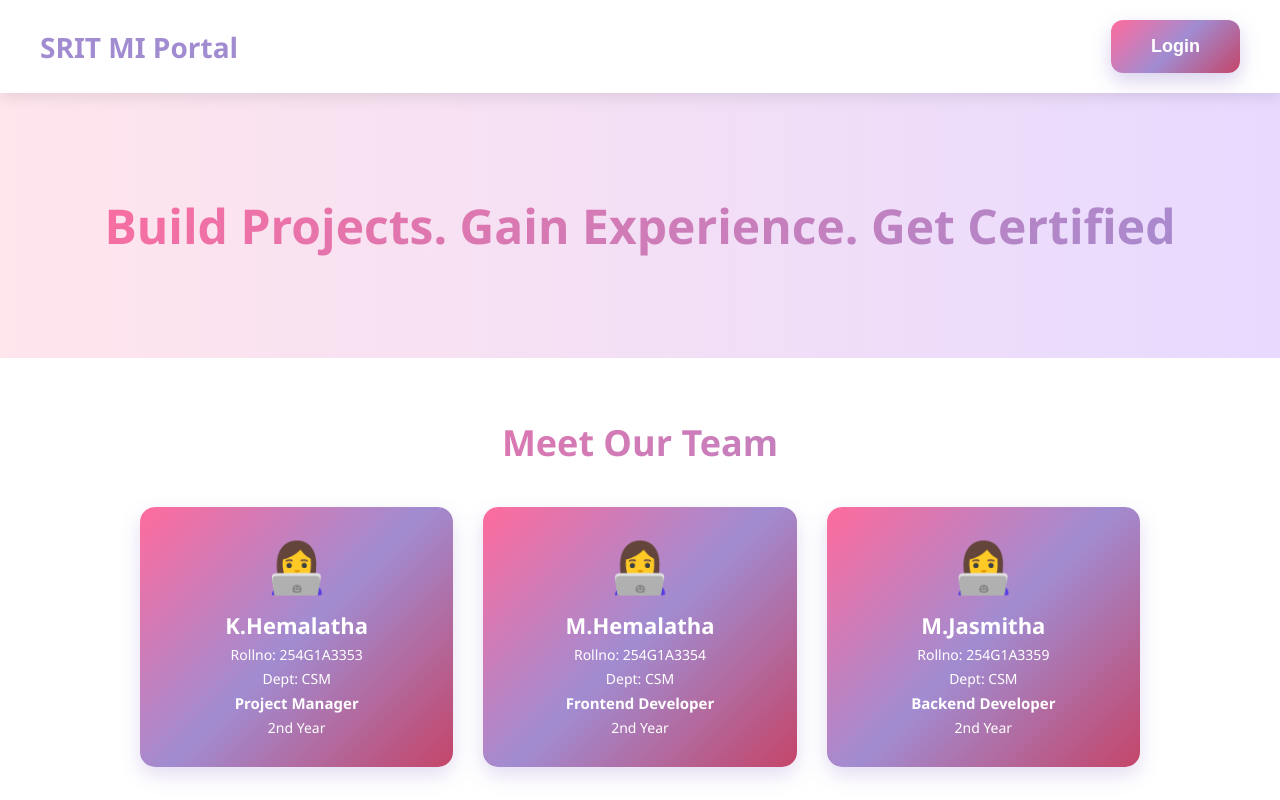
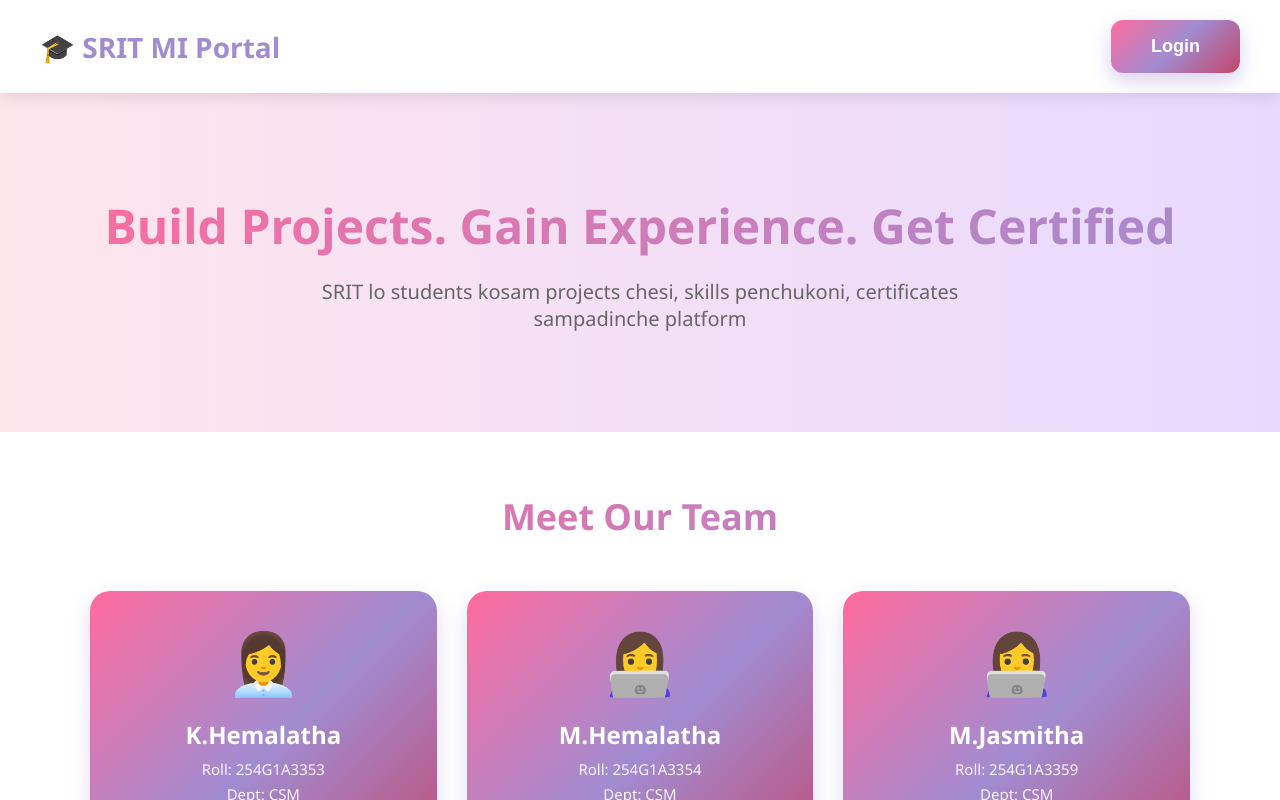
Before and after one commit to kavadihemalatha0317/srit-mi-portal, a Next.js app: page / in a window 1280 px wide. Shown: the top 800 px of the page. Built offline with nearby package versions, Linux system fonts and the light colour scheme.

Commit message:
Update index.js

```diff
--- a/pages/index.js
+++ b/pages/index.js
@@ -1,8 +1,23 @@
-import React from "react";
-import { useRouter } from "next/router"; // router add chesa
+import React, { useState, useEffect } from "react";
+import { useRouter } from "next/router";
 
 export default function App() {
-  const router = useRouter(); // idhi add chesa
+  const router = useRouter();
+  const [team, setTeam] = useState([]);
+
+  useEffect(()=>{
+    // TEAM DB - 3 MEMBERS
+    const teamDB = [
+      {id:1, name:"K.Hemalatha", roll:"254G1A3353", dept:"CSM", role:"Project Manager", year:"2ND Year", email:"254g1a3353@srit.ac.in", img:"👩‍💼"},
+      {id:2, name:"M.Hemalatha", roll:"254G1A3354", dept:"CSM", role:"Frontend Developer", year:"2ND Year", email:"254g1a3354@srit.ac.in", img:"👩‍💻"},
+      {id:3, name:"M.Jasmitha", roll:"254G1A3359", dept:"CSM", role:"Backend Developer", year:"2ND Year", email:"254g1a3359@srit.ac.in", img:"👩‍💻"}
+    ];
+    // First time ayithe save cheyi
+    if(!localStorage.getItem("team_db")) {
+      localStorage.setItem("team_db", JSON.stringify(teamDB));
+    }
+    setTeam(JSON.parse(localStorage.getItem("team_db")));
+  },[])
 
   const buttonStyle = {
     padding:"16px 40px",
@@ -10,12 +25,6 @@ export default function App() {
     color:"white", border:"none", borderRadius:"12px", fontSize:"18px", fontWeight:"bold",
     cursor:"pointer", boxShadow:"0 8px 20px rgba(161, 140, 209, 0.4)"
   }
-
-  const team = [
-    {name:"K.Hemalatha", roll:"Rollno: 254G1A3353", dept:"Dept: CSM", role:"Project Manager", year:"2nd Year"},
-    {name:"M.Hemalatha", roll:"Rollno: 254G1A3354", dept:"Dept: CSM", role:"Frontend Developer", year:"2nd Year"},
-    {name:"M.Jasmitha", roll:"Rollno: 254G1A3359", dept:"Dept: CSM", role:"Backend Developer", year:"2nd Year"} // spelling fix
-  ]
 
   return (
     <div>
@@ -30,39 +39,73 @@ export default function App() {
         }
         .team-card {
           background:linear-gradient(135deg, #FF6B9D, #A18CD1, #C44569);
-          padding:25px; border-radius:15px; text-align:center; color:white;
-          box-shadow:0 8px 20px rgba(161,140,209,0.3)
+          padding:30px; border-radius:20px; text-align:center; color:white;
+          box-shadow:0 8px 20px rgba(161,140,209,0.3);
+          transition: all 0.3s;
         }
+        .header {
+          display:flex;
+          justify-content:space-between;
+          align-items:center;
+          padding:20px 40px;
+          background:white;
+          box-shadow:0 4px 15px rgba(0,0,0,0.1);
+          position: sticky;
+          top: 0;
+          z-index: 100;
+        }
+
+        /* MOBILE RESPONSIVE */
+        @media (max-width: 768px) {
+          .header { padding: 15px 20px; flex-direction: column; gap: 15px; }
+          .hero h1 { font-size: 32px !important; }
+          .hero { padding: 60px 20px !important; }
+        }
+
         * { margin: 0; padding: 0; box-sizing: border-box; }
       `}</style>
 
       <div style={{fontFamily:"'Segoe UI', Arial", background:"linear-gradient(to right,#FFE5EC,#E8DAFF)", minHeight:"100vh"}}>
-        <header style={{display:"flex",justifyContent:"space-between",alignItems:"center",padding:"20px 40px",background:"white",boxShadow:"0 4px 15px rgba(0,0,0,0.1)"}}>
-          <h2 style={{color:"#A18CD1", fontSize:"28px", fontWeight:"900"}}>SRIT MI Portal</h2>
-          <button onClick={() => router.push("/login")} style={buttonStyle} className="jump-hover">Login</button> {/* router.push marchanu */}
+
+        {/* HEADER */}
+        <header className="header">
+          <h2 style={{color:"#A18CD1", fontSize:"28px", fontWeight:"900"}}>🎓 SRIT MI Portal</h2>
+          <button onClick={() => router.push("/login")} style={buttonStyle} className="jump-hover">Login</button>
         </header>
 
-        <div style={{textAlign:"center",padding:"100px 20px"}}>
-          <h1 style={{fontSize:"48px", background:"linear-gradient(135deg, #FF6B9D, #A18CD1)", WebkitBackgroundClip:"text", WebkitTextFillColor:"transparent", fontWeight:"900"}}>
+        {/* HERO SECTION */}
+        <div className="hero" style={{textAlign:"center",padding:"100px 20px"}}>
+          <h1 style={{fontSize:"48px", background:"linear-gradient(135deg, #FF6B9D, #A18CD1)", WebkitBackgroundClip:"text", WebkitTextFillColor:"transparent", fontWeight:"900", marginBottom:"20px"}}>
             Build Projects. Gain Experience. Get Certified
           </h1>
+          <p style={{fontSize:"20px", color:"#666", maxWidth:"700px", margin:"0 auto"}}>
+            SRIT lo students kosam projects chesi, skills penchukoni, certificates sampadinche platform
+          </p>
         </div>
 
+        {/* TEAM SECTION */}
         <div style={{padding:"60px 40px", background:"white"}}>
-          <h2 style={{textAlign:"center", background:"linear-gradient(135deg, #FF6B9D, #A18CD1)", WebkitBackgroundClip:"text", WebkitTextFillColor:"transparent", fontSize:"36px", marginBottom:"40px"}}>Meet Our Team</h2>
-          <div style={{display:"grid", gridTemplateColumns:"repeat(auto-fit, minmax(250px, 1fr))", gap:"30px", maxWidth:"1000px", margin:"0 auto"}}>
-            {team.map((member, i) => (
-              <div key={i} className="team-card jump-hover"> {/* HOVER LO MATRAM JUMP */}
-                <div style={{fontSize:"50px"}}>👩‍💻</div>
-                <h3 style={{margin:"10px 0 5px 0", fontSize:"22px"}}>{member.name}</h3>
-                <p style={{margin:"5px 0", fontSize:"14px"}}>{member.roll}</p>
-                <p style={{margin:"5px 0", fontSize:"14px"}}>{member.dept}</p>
-                <p style={{margin:"5px 0", fontSize:"15px", fontWeight:"600"}}>{member.role}</p>
-                <p style={{margin:"5px 0", fontSize:"14px"}}>{member.year}</p>
+          <h2 style={{textAlign:"center", background:"linear-gradient(135deg, #FF6B9D, #A18CD1)", WebkitBackgroundClip:"text", WebkitTextFillColor:"transparent", fontSize:"36px", marginBottom:"50px"}}>
+            Meet Our Team
+          </h2>
+          <div style={{display:"grid", gridTemplateColumns:"repeat(auto-fit, minmax(280px, 1fr))", gap:"30px", maxWidth:"1100px", margin:"0 auto"}}>
+            {team.map((member) => (
+              <div key={member.id} className="team-card jump-hover">
+                <div style={{fontSize:"60px", marginBottom:"15px"}}>{member.img}</div>
+                <h3 style={{margin:"10px 0 8px 0", fontSize:"24px"}}>{member.name}</h3>
+                <p style={{margin:"5px 0", fontSize:"15px", opacity:0.9}}>Roll: {member.roll}</p>
+                <p style={{margin:"5px 0", fontSize:"15px", opacity:0.9}}>Dept: {member.dept}</p>
+                <p style={{margin:"8px 0", fontSize:"16px", fontWeight:"700", background:"rgba(255,255,255,0.2)", padding:"8px", borderRadius:"8px"}}>{member.role}</p>
+                <p style={{margin:"5px 0", fontSize:"15px", opacity:0.9}}>{member.year}</p>
               </div>
             ))}
           </div>
         </div>
+
+        {/* FOOTER */}
+        <footer style={{background:"#A18CD1", color:"white", textAlign:"center", padding:"30px 20px"}}>
+          <p style={{fontSize:"16px"}}>© 2026 SRIT MI Portal | Made with ❤️ by Team CSM</p>
+        </footer>
       </div>
     </div>
   )
```
